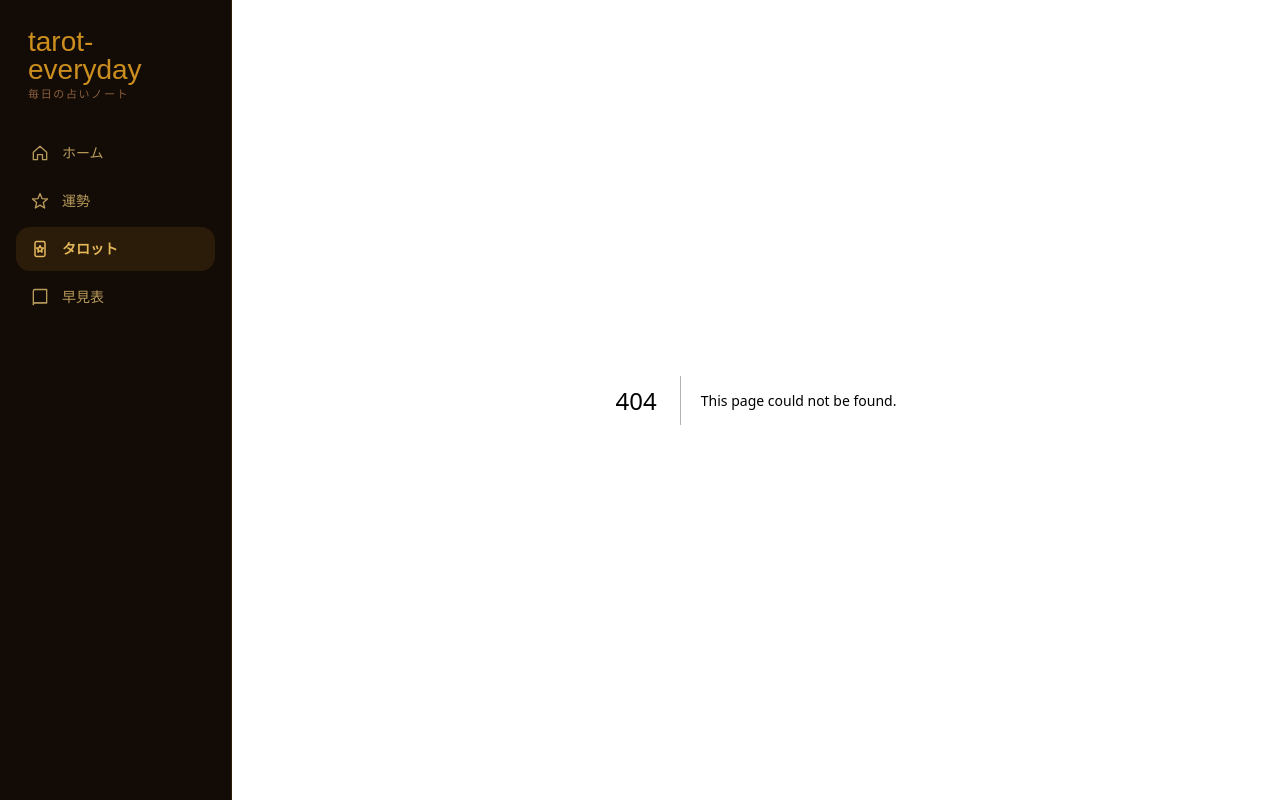
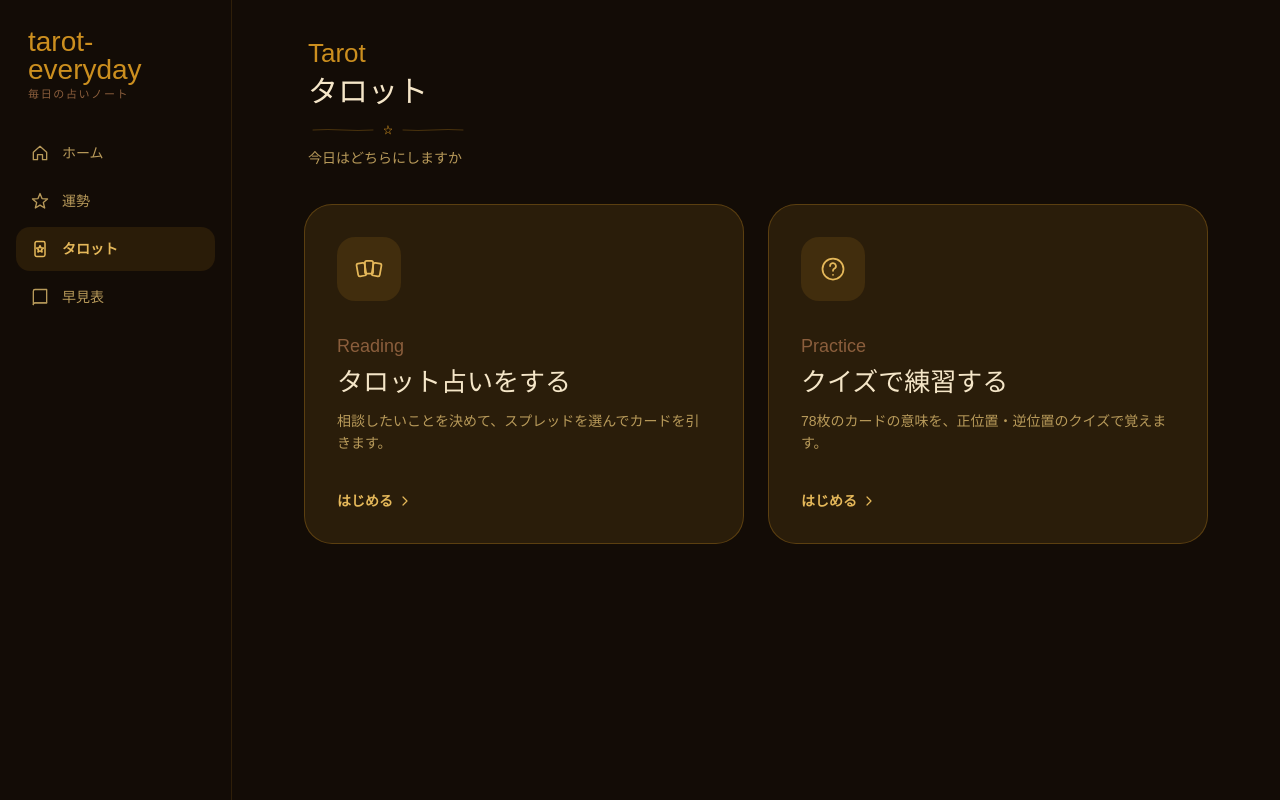
Before and after one commit to MakotoNiiyama/tarot-everyday, a Next.js app: page /tarot in a window 1280 px wide. Before the commit this address had no page. Built offline with nearby package versions, Linux system fonts and the light colour scheme; a web font is replaced by a local one.

Commit message:
feat: タロットの入口ページ(占い・クイズの2択)を追加
Co-Authored-By: Claude Sonnet 4.6 <noreply@anthropic.com>

```diff
--- /dev/null
+++ b/src/app/tarot/page.tsx
@@ -0,0 +1,5 @@
+import { TarotEntry } from "@/components/tarot-entry";
+
+export default function TarotPage() {
+  return <TarotEntry />;
+}
--- /dev/null
+++ b/src/components/tarot-entry.tsx
@@ -0,0 +1,52 @@
+import Link from "next/link";
+import { Icon, type IconName } from "@/components/icons/icon";
+import { PageContainer } from "@/components/page-container";
+import { PageHeader } from "@/components/page-header";
+
+const choices: { href: string; icon: IconName; accent: string; title: string; description: string }[] = [
+  {
+    href: "/tarot/reading",
+    icon: "spread",
+    accent: "Reading",
+    title: "タロット占いをする",
+    description: "相談したいことを決めて、スプレッドを選んでカードを引きます。",
+  },
+  {
+    href: "/tarot/quiz",
+    icon: "quiz",
+    accent: "Practice",
+    title: "クイズで練習する",
+    description: "78枚のカードの意味を、正位置・逆位置のクイズで覚えます。",
+  },
+];
+
+/** タロットの入口(占い / クイズの2択) */
+export function TarotEntry() {
+  return (
+    <PageContainer className="lg:gap-9">
+      <PageHeader accent="Tarot" title="タロット" description="今日はどちらにしますか" />
+      <div className="grid flex-1 gap-3.5 lg:flex-none lg:grid-cols-2 lg:gap-6">
+        {choices.map((c) => (
+          <Link
+            key={c.href}
+            href={c.href}
+            className="flex min-h-[220px] flex-col justify-between gap-5 rounded-3xl border border-gold/30 bg-surface p-6 text-cream transition-colors hover:border-gold/60 lg:min-h-[340px] lg:gap-7 lg:rounded-[28px] lg:p-8"
+          >
+            <span className="flex h-14 w-14 items-center justify-center rounded-2xl bg-gold/14 text-gold-light lg:h-16 lg:w-16 lg:rounded-[18px]">
+              <Icon name={c.icon} size={28} strokeWidth={1.5} />
+            </span>
+            <span className="flex flex-col gap-1.5 lg:gap-2">
+              <span className="font-accent text-base leading-none text-gold-dark lg:text-lg">{c.accent}</span>
+              <span className="font-heading text-[22px] lg:text-[26px]">{c.title}</span>
+              <span className="text-[13px] leading-relaxed text-gold-dim lg:text-sm">{c.description}</span>
+            </span>
+            <span className="inline-flex items-center gap-1 text-[13px] font-bold text-gold-light lg:text-sm">
+              はじめる
+              <Icon name="right" size={16} strokeWidth={1.8} />
+            </span>
+          </Link>
+        ))}
+      </div>
+    </PageContainer>
+  );
+}
```
Also changed, not shown: 1 other file (tests, documents, lock files or other folders).
